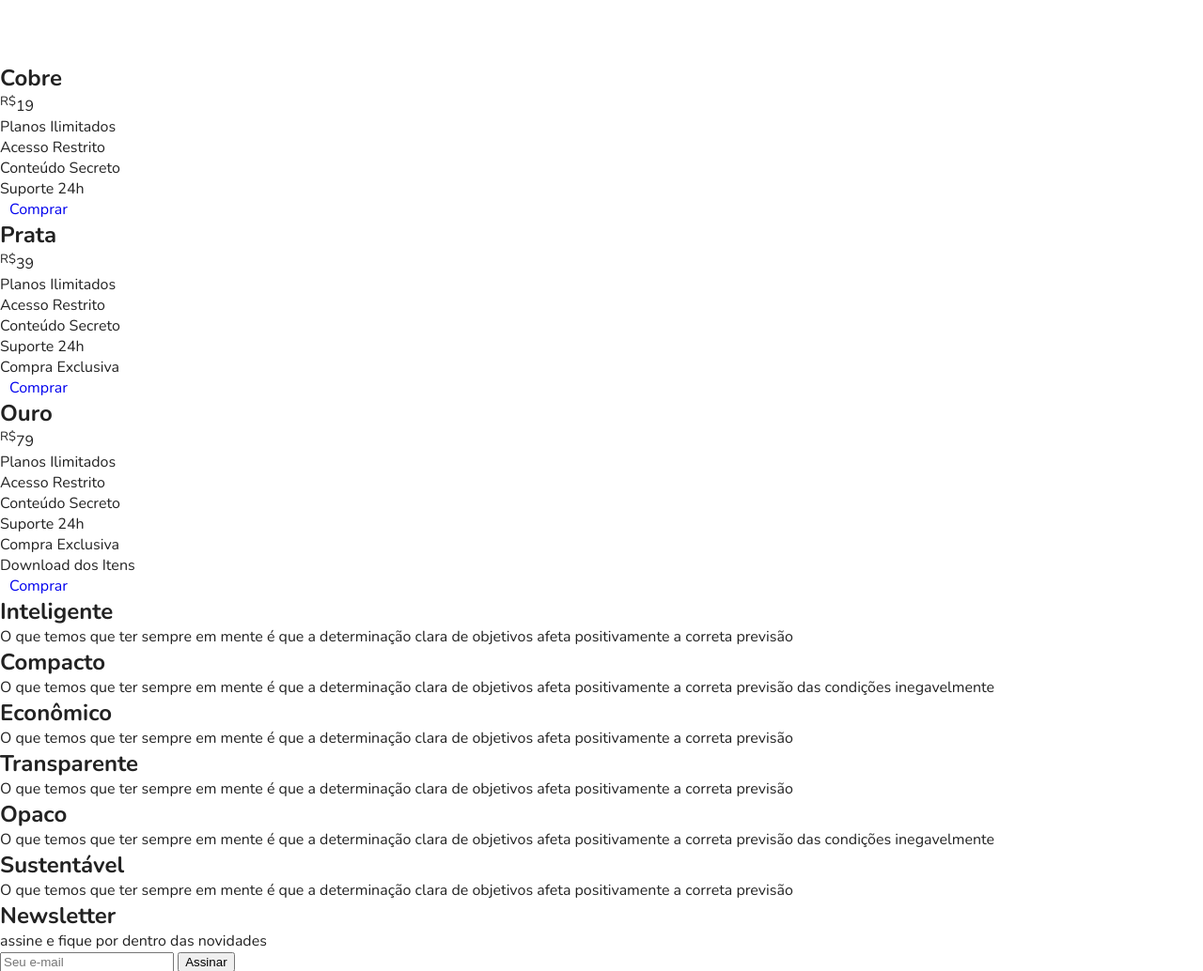
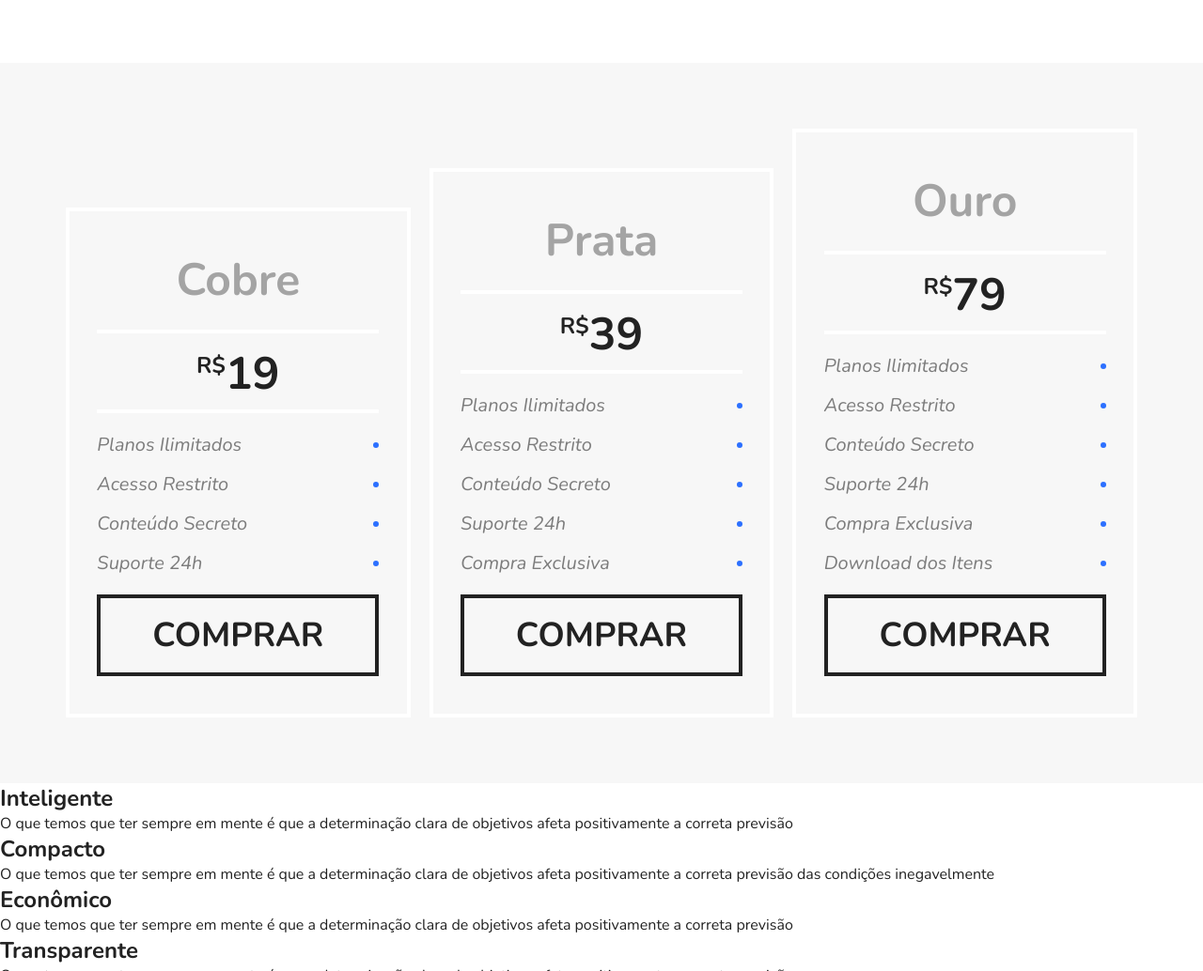
Before and after one commit to GautamaJr/flexblog, a plain HTML site: page index.html in a window 1280 px wide. Shown: the part 1762-2796 px from the top of the page at 94% size. Drawn offline with nearby package versions, Linux system fonts and the light colour scheme.

Commit message:
implementação CSS de preço

```diff
--- a/assets/css/style.css
+++ b/assets/css/style.css
@@ -185,3 +185,95 @@ a {
 .blue {
   border-top: 8px solid #66d9eb;
 }
+
+/* PRECO */
+
+.preco {
+  background: #f7f7f7;
+  padding: 60px;
+  display: flex;
+  flex-wrap: wrap;
+  align-items: flex-end;
+}
+
+.preco-item {
+  flex: 1 1 260px;
+  border: 4px solid white;
+  padding: 20px;
+  margin: 10px;
+}
+
+.preco-item h2 {
+  font-size: 3em;
+  color: #a4a4a4;
+  text-align: center;
+  margin-top: 20px;
+}
+
+.preco-item span {
+  max-width: 300px;
+  margin: 20px auto;
+  display: block;
+  font-size: 3em;
+  text-align: center;
+  font-weight: bold;
+  padding: 10px 0 5px 0;
+  border-top: 4px solid white;
+  border-bottom: 4px solid white;
+}
+
+.preco-item sup {
+  font-size: 1.5rem;
+}
+
+.preco-item ul {
+  max-width: 300px;
+  margin: 20px auto;
+  font-size: 1.25em;
+  font-style: italic;
+  color: #7c7c7c;
+}
+
+.preco-item li {
+  display: flex;
+  justify-content: space-between;
+  align-items: center;
+  margin-bottom: 15px;
+}
+
+.preco-item li::after {
+  content: "";
+  display: block;
+  width: 6px;
+  height: 6px;
+  background: #2c70ff;
+  border-radius: 50%;
+}
+
+.preco-item a {
+  max-width: 300px;
+  display: block;
+  margin: 20px auto;
+  border: 4px solid;
+  color: #222222;
+  text-transform: uppercase;
+  font-weight: bold;
+  font-size: 2.25em;
+  padding: 15px 0;
+  text-align: center;
+}
+
+@media (max-width: 800px) {
+  .preco {
+    padding-left: 10px;
+    padding-right: 10px;
+  }
+
+  .preco .preco-item:nth-child(3) {
+    order: -2;
+  }
+
+  .preco .preco-item:nth-child(2) {
+    order: -1;
+  }
+}
```
